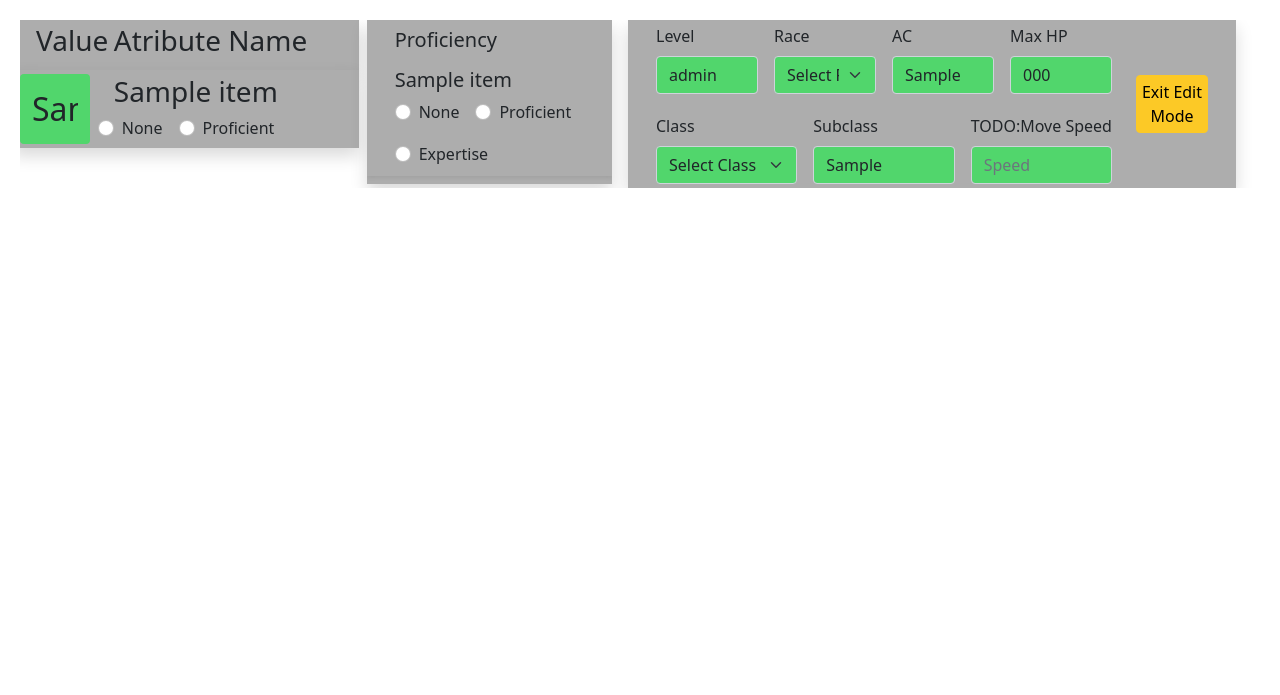
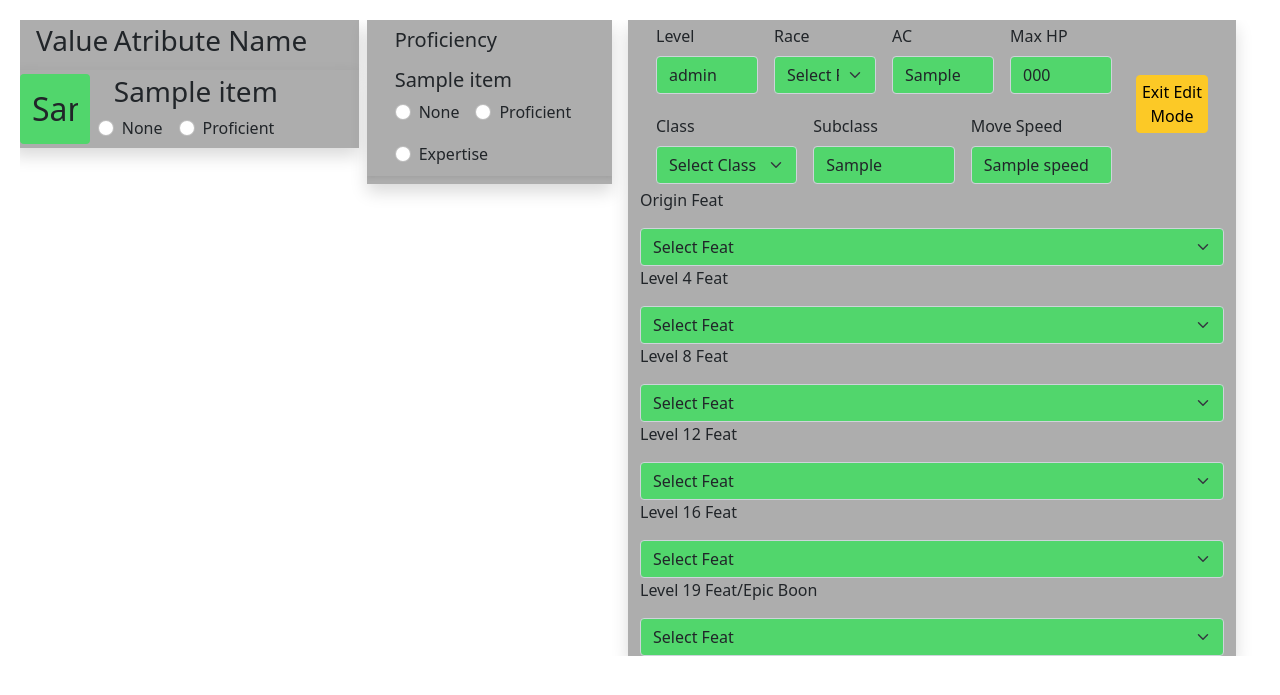
Before and after one commit to Jakub-Zaverka/diplomka, a Python web app: template templates/sheet_edit_mode.html in a window 1280 px wide. Shown: the top 695 px of the page. Run offline with Jinja, Linux system fonts and the light colour scheme; the template is opened without the code that fills it: most values are stand-ins (such as "Sample title", 1, 10 or a date in 2020).

Commit message:
Simple feats ui

```diff
--- a/templates/chat.html
+++ b/templates/chat.html
@@ -9,7 +9,6 @@
     <link rel="stylesheet" href="{{ url_for('static',filename='styles.css') }}">
     <script src="https://code.jquery.com/jquery-3.6.0.min.js"></script> <!-- pro AJAX -->
     <style>
-        /* tady můžeš ponechat svůj CSS styl z template */
     </style>
 </head>
 
--- a/templates/sheet_edit_mode.html
+++ b/templates/sheet_edit_mode.html
@@ -199,12 +199,13 @@
                                 </div>
                                 <div class="col">
                                     <label for="char_subclass" class="form-label">Subclass</label>
-                                    <input id="char_subclass" type="text" class="form-control auto_update_stats bg-primary"
+                                    <input id="char_subclass" type="text"
+                                        class="form-control auto_update_stats bg-primary"
                                         value="{{ character.char_subclass }}">
                                 </div>
                                 <div class="col">
-                                    <label for="speed" class="form-label">TODO:Move Speed</label>
-                                    <input id="speed" type="text" class="form-control bg-primary" placeholder="Speed">
+                                    <label for="speed" class="form-label">Move Speed</label>
+                                    <input id="speed" type="text" class="form-control bg-primary" value="{{ character.speed }}">
                                 </div>
                             </div>
                         </form>
@@ -212,6 +213,79 @@
                         <div class="col-2 align-content-center">
                             <button class="edit-button btn btn-warning p-1"
                                 data-url="{{ url_for('sheet', char_id=character['char_id']) }}">Exit Edit Mode</button>
+                        </div>
+                    </div>
+                    <!-- Feats -->
+                    <div>
+                        <div>
+                            <p>Origin Feat</p>
+                            <select id="origin_select" class="form-select bg-primary"
+                                aria-label="Class select">
+                                <option selected>Select Feat</option>
+                                {% for item in data_page_template["feats"].values() %}
+                                {%if item['type']=='origin'%}
+                                <option value="{{ item['UUID'] }}">{{ item['name'] | capitalize}}</option>
+                                {%endif%}
+                                {% endfor %}
+                            </select>
+                        </div>
+                        <div>
+                            <p>Level 4 Feat</p>
+                            <select id="origin_select" class="form-select bg-primary"
+                                aria-label="Class select">
+                                <option selected>Select Feat</option>
+                                {% for item in data_page_template["feats"].values() %}
+                                {%if item['type'] != 'epic'%}
+                                <option value="{{ item['UUID'] }}">{{ item['name'] | capitalize}}</option>
+                                {%endif%}
+                                {% endfor %}
+                            </select>
+                        </div>
+                        <div>
+                            <p>Level 8 Feat</p>
+                            <select id="origin_select" class="form-select bg-primary"
+                                aria-label="Class select">
+                                <option selected>Select Feat</option>
+                                {% for item in data_page_template["feats"].values() %}
+                                {%if item['type'] != 'epic'%}
+                                <option value="{{ item['UUID'] }}">{{ item['name'] | capitalize}}</option>
+                                {%endif%}
+                                {% endfor %}
+                            </select>
+                        </div>
+                        <div>
+                            <p>Level 12 Feat</p>
+                            <select id="origin_select" class="form-select bg-primary"
+                                aria-label="Class select">
+                                <option selected>Select Feat</option>
+                                {% for item in data_page_template["feats"].values() %}
+                                {%if item['type'] != 'epic'%}
+                                <option value="{{ item['UUID'] }}">{{ item['name'] | capitalize}}</option>
+                                {%endif%}
+                                {% endfor %}
+                            </select>
+                        </div>
+                        <div>
+                            <p>Level 16 Feat</p>
+                            <select id="origin_select" class="form-select bg-primary"
+                                aria-label="Class select">
+                                <option selected>Select Feat</option>
+                                {% for item in data_page_template["feats"].values() %}
+                                {%if item['type'] != 'epic'%}
+                                <option value="{{ item['UUID'] }}">{{ item['name'] | capitalize}}</option>
+                                {%endif%}
+                                {% endfor %}
+                            </select>
+                        </div>
+                        <div>
+                            <p>Level 19 Feat/Epic Boon</p>
+                            <select id="origin_select" class="form-select bg-primary"
+                                aria-label="Class select">
+                                <option selected>Select Feat</option>
+                                {% for item in data_page_template["feats"].values() %}
+                                <option value="{{ item['UUID'] }}">{{ item['name'] | capitalize}}</option>
+                                {% endfor %}
+                            </select>
                         </div>
                     </div>
                 </div>
```
Also changed, not shown: app.py (+22 -5 lines), data/feats/feats.json (added, +33 -0 lines), main.db, main_old.db.
